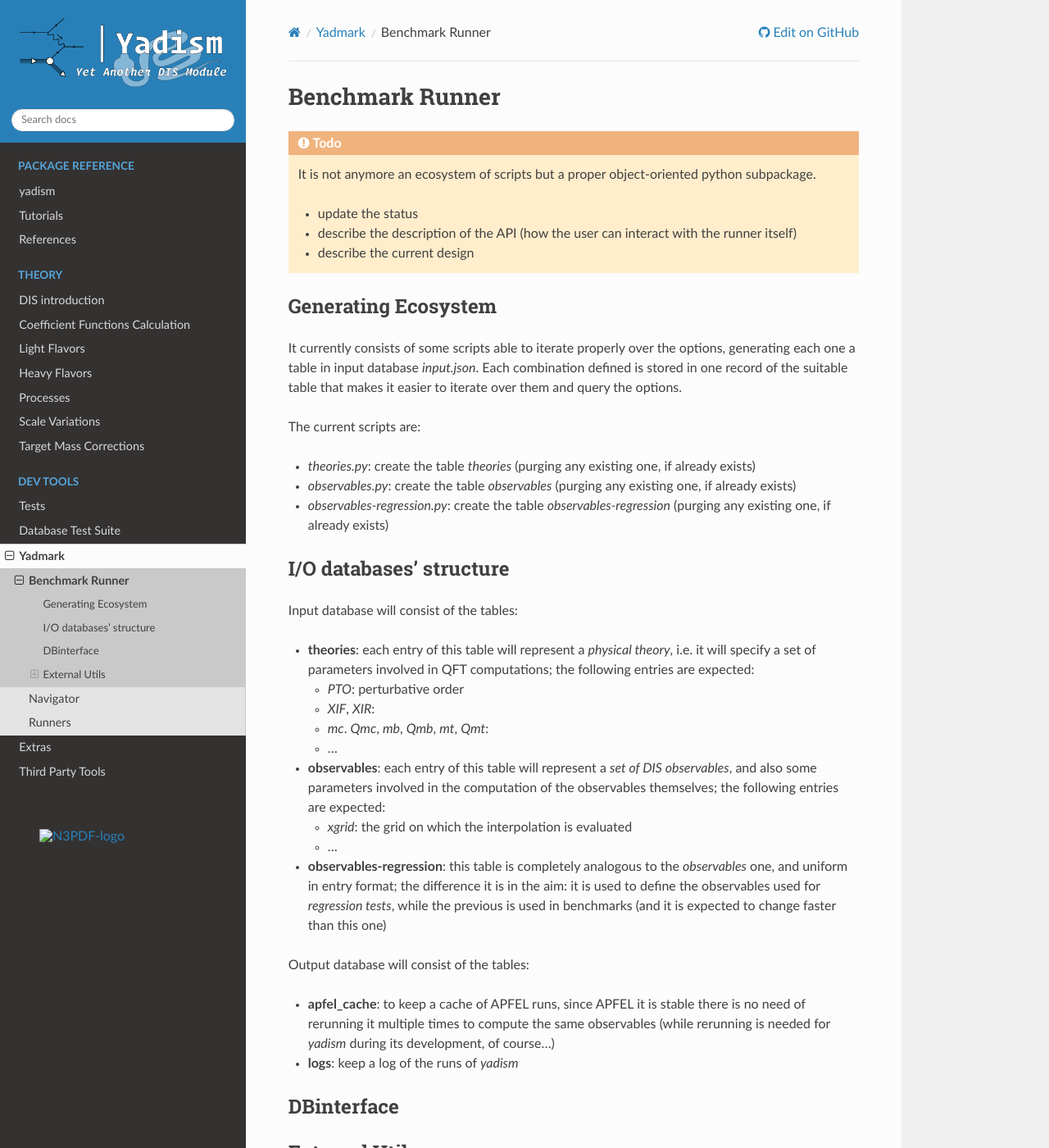
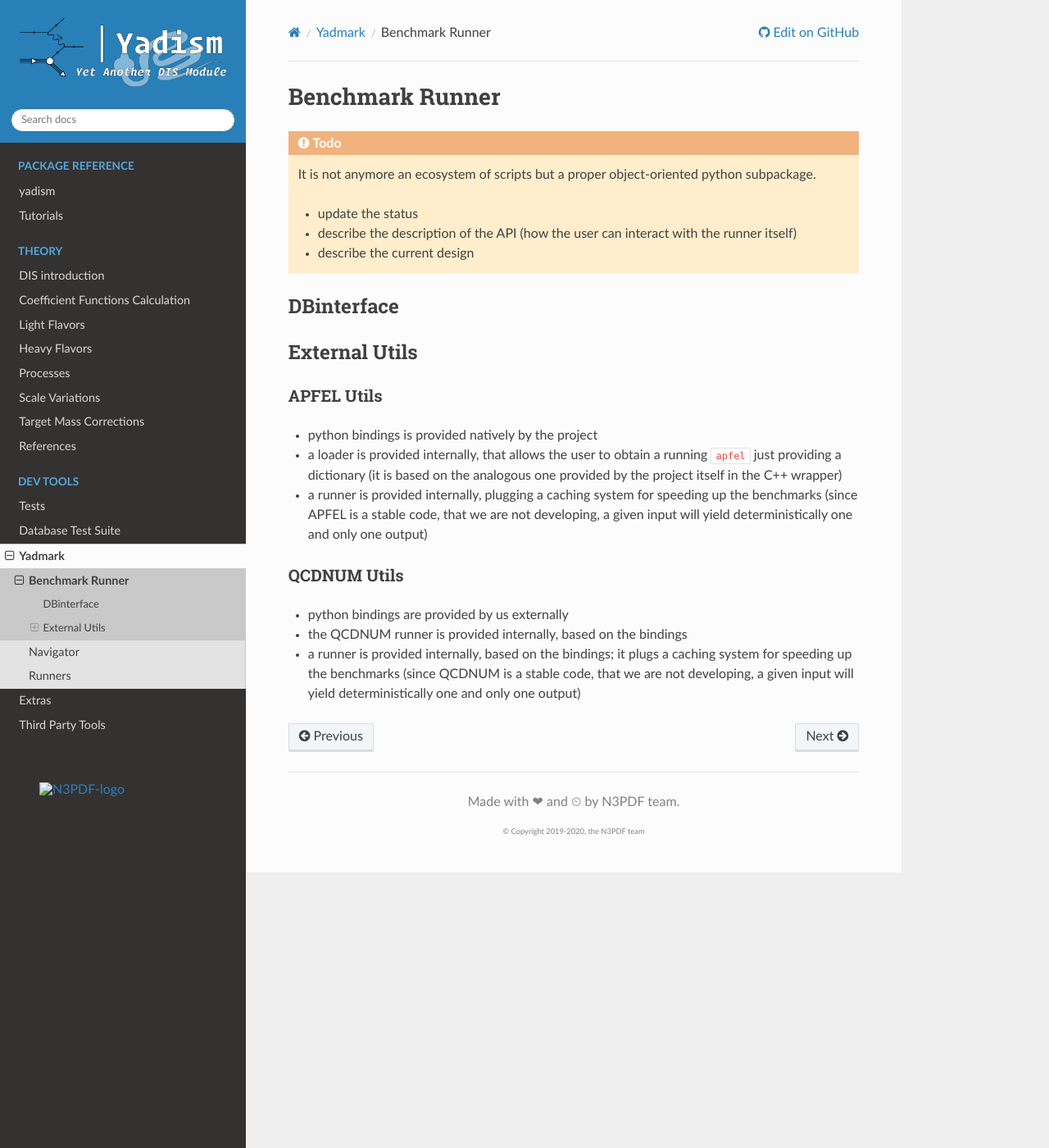
Before and after one commit to NNPDF/yadism, a Sphinx documentation site: the page built from docs/sphinx/source/dev-tools/benchmark-runner.rst, in a window 1280 px wide and 1400 px high. Shown: the whole window at 82% size. Built offline with Sphinx 7.4.7 and the Read the Docs theme 2.0.0, drawn with Linux system fonts in a browser that asks for light colours; pages that are not in the unit, such as notebooks, are missing from menus; the version number could not be read and is left out.

Commit message:
Update doc

```diff
--- a/docs/sphinx/source/dev-tools/benchmark-runner.rst
+++ b/docs/sphinx/source/dev-tools/benchmark-runner.rst
@@ -10,59 +10,6 @@ Benchmark Runner
    - describe the description of the API (how the user can interact with the
      runner itself)
    - describe the current design
-
-Generating Ecosystem
---------------------
-It currently consists of some scripts able to iterate properly over the
-options, generating each one a table in input database `input.json`.
-Each combination defined is stored in one record of the suitable table that
-makes it easier to iterate over them and query the options.
-
-The current scripts are:
-
-- `theories.py`: create the table `theories` (purging any existing one, if
-  already exists)
-- `observables.py`: create the table `observables` (purging any existing one,
-  if already exists)
-- `observables-regression.py`: create the table `observables-regression`
-  (purging any existing one, if already exists)
-
-
-I/O databases' structure
-------------------------
-
-Input database will consist of the tables:
-
-- **theories**: each entry of this table will represent a *physical theory*,
-  i.e. it will specify a set of parameters involved in QFT computations; the
-  following entries are expected:
-
-  - *PTO*: perturbative order
-  - *XIF*, *XIR*:
-  - *mc*. *Qmc*, *mb*, *Qmb*, *mt*, *Qmt*:
-  - ...
-
-- **observables**: each entry of this table will represent a *set of DIS
-  observables*, and also some parameters involved in the computation of the
-  observables themselves; the following entries are expected:
-
-  - *xgrid*: the grid on which the interpolation is evaluated
-  - ...
-
-- **observables-regression**: this table is completely analogous to the
-  *observables* one, and uniform in entry format; the difference it is in the
-  aim: it is used to define the observables used for *regression tests*, while
-  the previous is used in benchmarks (and it is expected to change faster than
-  this one)
-
-Output database will consist of the tables:
-
-- **apfel_cache**: to keep a cache of APFEL runs, since APFEL it is stable
-  there is no need of rerunning it multiple times to compute the same
-  observables (while rerunning is needed for *yadism* during its development,
-  of course...)
-- **logs**: keep a log of the runs of *yadism*
-
 
 DBinterface
 -----------
```
Also changed, not shown: docs/sphinx/source/dev-tools/db-suite.rst (+39 -6 lines), docs/sphinx/source/dev-tools/regression-tests.rst (+5 -6 lines), docs/sphinx/source/index.rst (+2 -15 lines), 1 other file.
